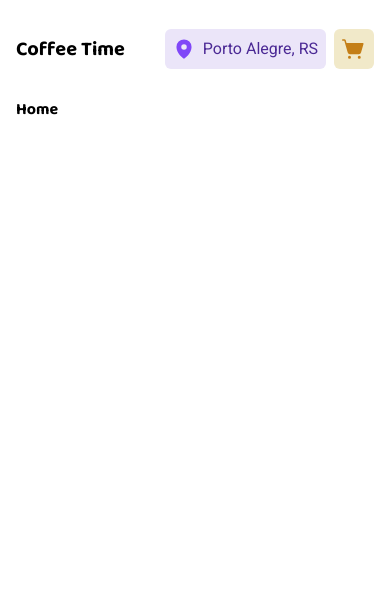
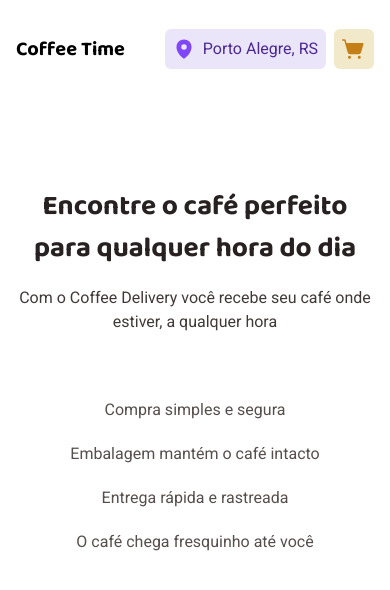
Before and after one commit to guivictorr/coffeetime, a React (Vite) app: page / in a window 390 px wide. Shown: the top 590 px of the page. Built offline with nearby package versions, Linux system fonts and the light colour scheme.

Commit message:
feat: adding elements to first section of home and responsivity

```diff
--- a/src/pages/home.tsx
+++ b/src/pages/home.tsx
@@ -1,3 +1,30 @@
+import heroImage from '../assets/img/hero.png';
+
 export default function Home() {
-  return <h1>Home</h1>;
+  return (
+    <main>
+      <section className='grid grid-cols-1 lg:grid-cols-[588px_1fr] grid-rows-1 h-[544px] gap-x-12'>
+        <div className='flex flex-col items-center text-center lg:items-start lg:text-start justify-center space-y-16 '>
+          <div className='max-w-[588px] space-y-4'>
+            <h2 className='text-base-title text-[28px] sm:text-xl'>
+              Encontre o café perfeito para qualquer hora do dia
+            </h2>
+            <p className='text-base-subtitle sm:text-lg'>
+              Com o Coffee Delivery você recebe seu café onde estiver, a
+              qualquer hora
+            </p>
+          </div>
+          <ul className='grid grid-cols-1 lg:grid-cols-2 grid-rows-2 gap-y-5 gap-x-10 text-base-text'>
+            <li>Compra simples e segura</li>
+            <li>Embalagem mantém o café intacto</li>
+            <li>Entrega rápida e rastreada</li>
+            <li>O café chega fresquinho até você</li>
+          </ul>
+        </div>
+        <figure className='hidden lg:flex items-center justify-center'>
+          <img src={heroImage} alt='' />
+        </figure>
+      </section>
+    </main>
+  );
 }
--- a/src/pages/root.tsx
+++ b/src/pages/root.tsx
@@ -3,7 +3,7 @@ import { Header } from '../components/header';
 
 export default function Root() {
   return (
-    <section className='px-4 md:px-40'>
+    <section className='px-4 md:px-6 lg:px-8 xl:px-40'>
       <Header />
       <div>
         <Outlet />
```
Also changed, not shown: src/assets/img/hero.png (added).
